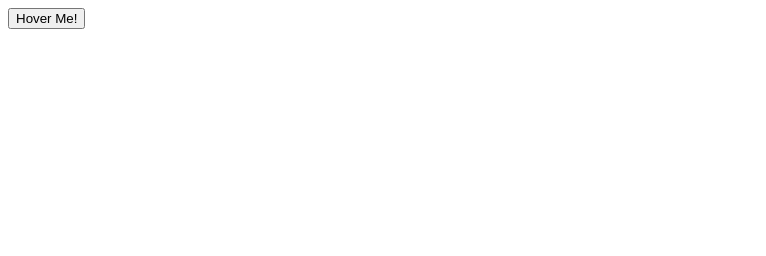
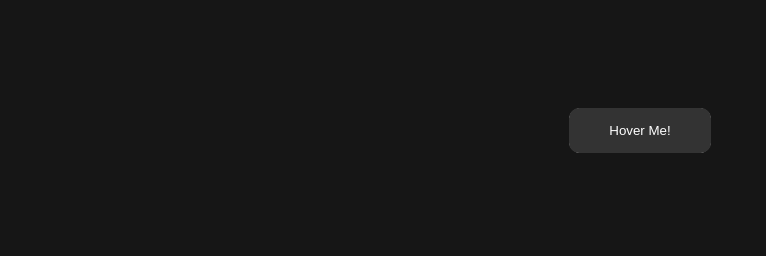
Before and after one commit to am471/Resume-Website, a plain HTML site: page project2.html in a window 1280 px wide. Shown: the whole page, without its empty margins (0-766 px from the left). Drawn offline with Linux system fonts and the light colour scheme; the site is published under a folder, as on GitHub Pages, so addresses that start at the root find nothing.

Commit message:
Update project2.html

```diff
--- a/project2.html
+++ b/project2.html
@@ -10,7 +10,7 @@
   <meta charset="UTF-8">
   <meta http-equiv="X-UA-Compatible" content="IE=edge">
   <meta name="viewport" content="width=device-width, initial-scale=1.0">
-  <link rel="stylesheet" href="/style/golwing.css">
+  <link rel="stylesheet" type="text/css" href="./style/golwing.css">
   <title>CSS Button Glow Effect</title>
 </head>
 <body>
```
